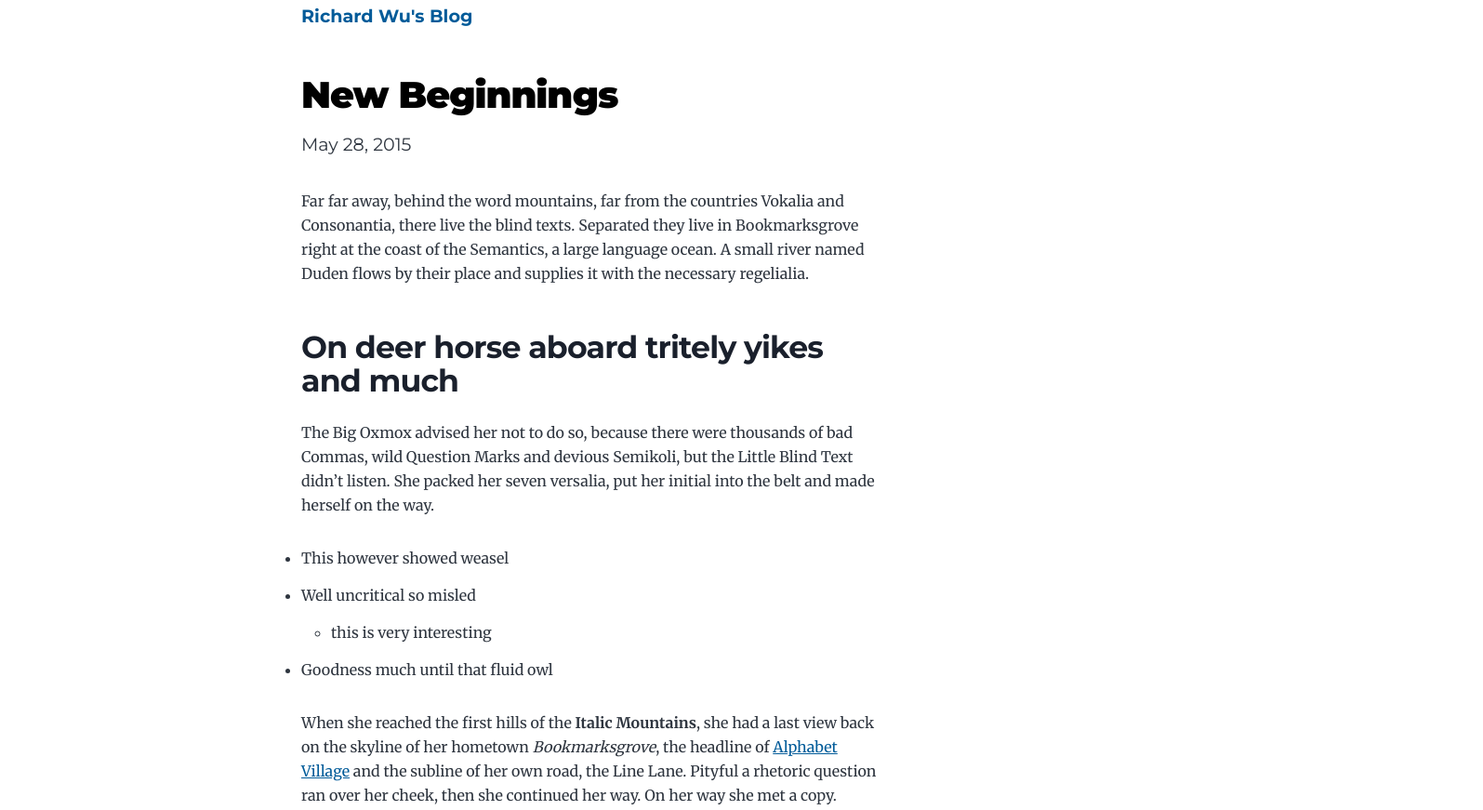
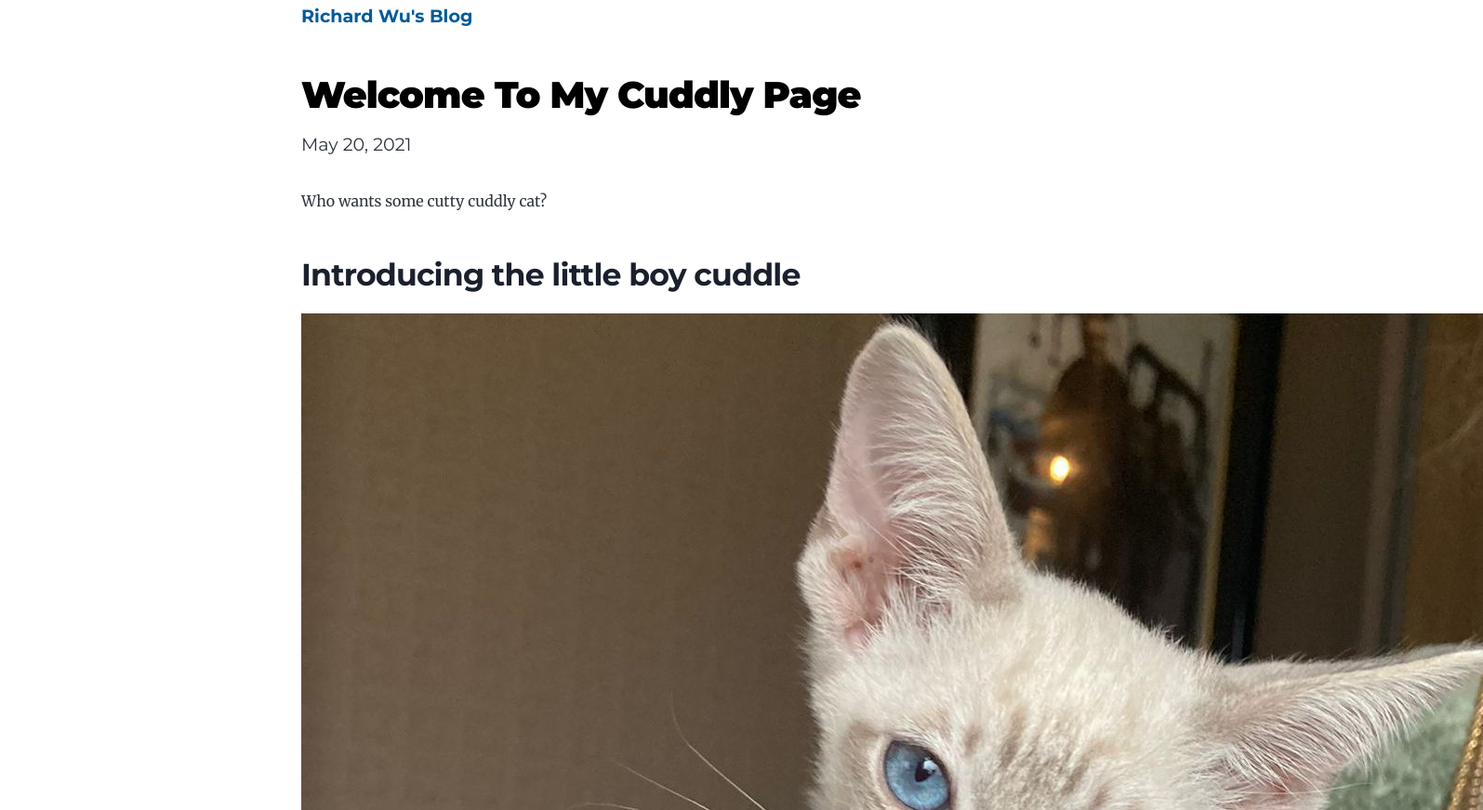
Before and after one commit to RichardWu520/My-Blog, a Gatsby site: page /new-beginnings/ in a window 1280 px wide. Shown: the part 37-908 px from the top of the page at 93% size, 1595 px wide, since content can reach past the window. Built offline with nearby package versions, Linux system fonts and the light colour scheme; Gatsby itself is replaced by a stand-in of ours.

Commit message:
third commit

```diff
--- a/content/blog/new-beginnings/index.md
+++ b/content/blog/new-beginnings/index.md
@@ -1,27 +1,22 @@
 ---
-title: New Beginnings
-date: "2015-05-28T22:40:32.169Z"
+title: Welcome To My Cuddly Page
+date: "2021-05-20T22:40:32.169Z"
 description: This is a custom description for SEO and Open Graph purposes, rather than the default generated excerpt. Simply add a description field to the frontmatter.
 ---
 
-Far far away, behind the word mountains, far from the countries Vokalia and
-Consonantia, there live the blind texts. Separated they live in Bookmarksgrove
-right at the coast of the Semantics, a large language ocean. A small river named
-Duden flows by their place and supplies it with the necessary regelialia.
+Who wants some cutty cuddly cat?
 
-## On deer horse aboard tritely yikes and much
+## Introducing the little boy cuddle
 
-The Big Oxmox advised her not to do so, because there were thousands of bad
-Commas, wild Question Marks and devious Semikoli, but the Little Blind Text
-didn’t listen. She packed her seven versalia, put her initial into the belt and
-made herself on the way.
+![My Cat Cuddle](./cuddle.png)
+He is  affectionate, loving and playful. He gets along with humans amazingly and love belly rubs. He has been treated for worms and fleas. Most importantly he has been litter trained. He loves eating kitten wet food and kitten dry food.
 
-- This however showed weasel
-- Well uncritical so misled
-  - this is very interesting
-- Goodness much until that fluid owl
+- Outgoing
+- Stingy
+- Adventurous
+- Cute
 
-When she reached the first hills of the **Italic Mountains**, she had a last
+<!-- When she reached the first hills of the **Italic Mountains**, she had a last
 view back on the skyline of her hometown _Bookmarksgrove_, the headline of
 [Alphabet Village](http://google.com) and the subline of her own road, the Line
 Lane. Pityful a rhetoric question ran over her cheek, then she continued her
@@ -105,4 +100,4 @@ would be the word "and" and the Little Blind Text should turn around and return
 to its own, safe country. But nothing the copy said could convince her and so it
 didn’t take long until a few insidious Copy Writers ambushed her, made her drunk
 with Longe and Parole and dragged her into their agency, where they abused her
-for their projects again and again.
+for their projects again and again. -->
--- a/gatsby-config.js
+++ b/gatsby-config.js
@@ -3,7 +3,8 @@ module.exports = {
     title: `Richard Wu's Blog`,
     author: {
       name: `Richard Wu`,
-      summary: ``,
+      summary: `\nwho loves to explore the area of Secure UX to provide the best user experience while keeping the users safe.
+      `,
     },
     description: `A starter blog demonstrating what Gatsby can do.`,
   },
--- a/src/components/bio.js
+++ b/src/components/bio.js
@@ -29,7 +29,7 @@ const Bio = () => {
   // Set these values by editing "siteMetadata" in gatsby-config.js
   const author = data.site.siteMetadata?.author
   const social = data.site.siteMetadata?.social
-
+  const bio = data.site.siteMetadata?.summary
   return (
     <div className="bio">
       <StaticImage
@@ -45,7 +45,7 @@ const Bio = () => {
       {author?.name && (
         <p>
           Written by <strong>{author.name}</strong> {author?.summary || null}
-          {``}
+          {bio}
         </p>
       )}
     </div>
```
Also changed, not shown: content/blog/new-beginnings/cuddle.png (added).
